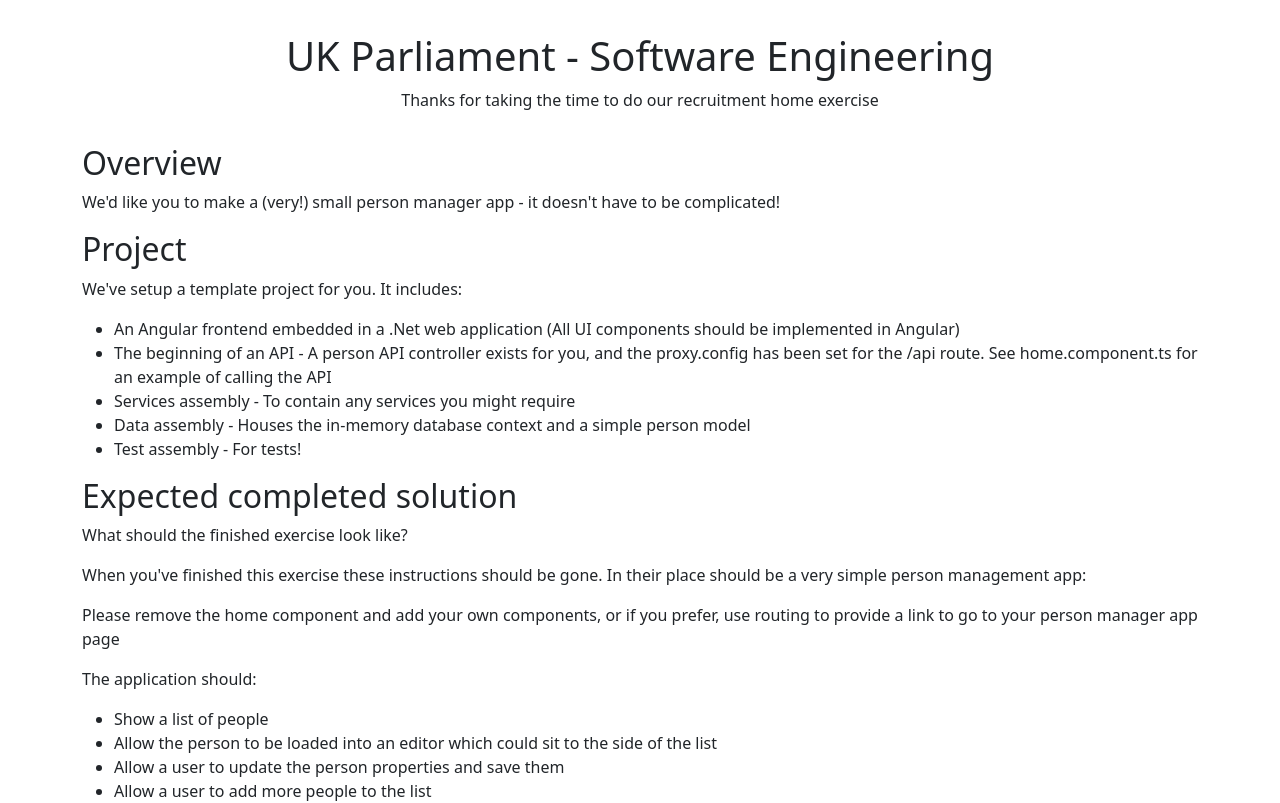
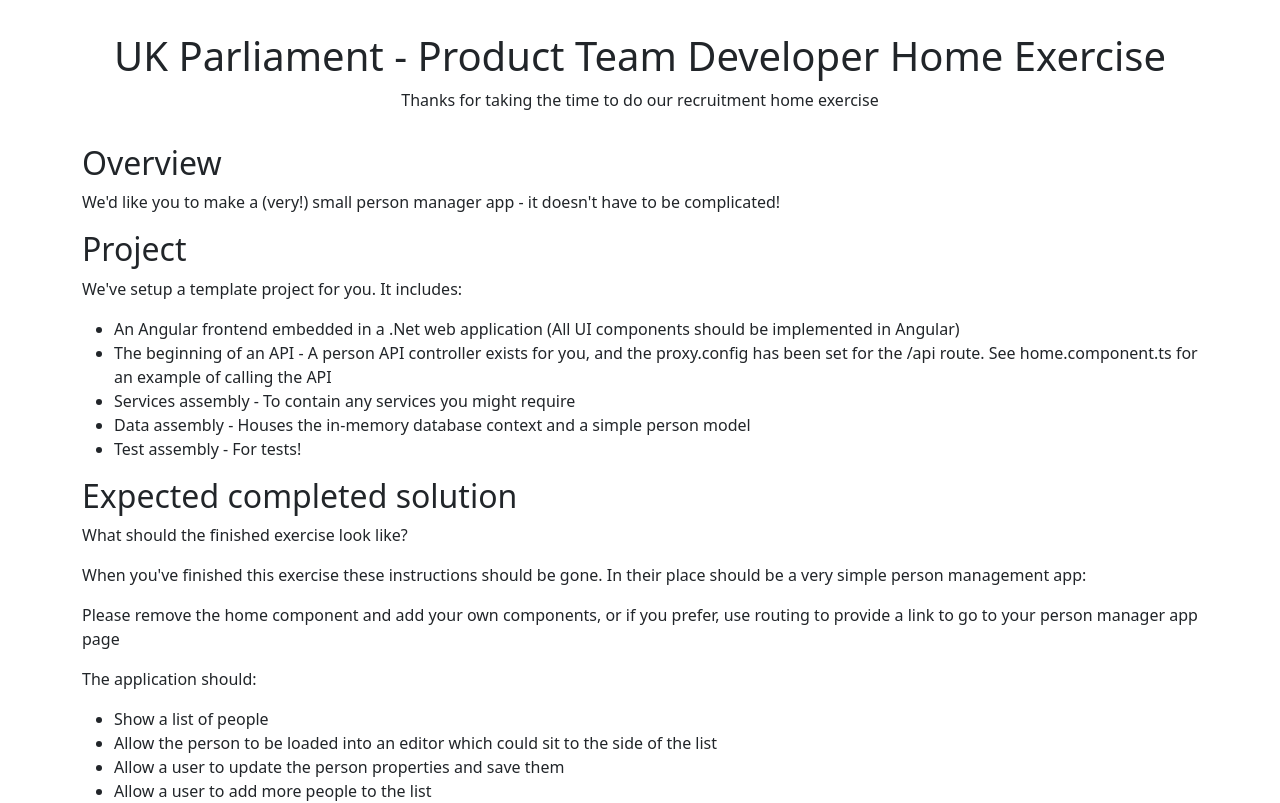
Before and after one commit to Tom-Kelly-UK-Parliament/home-exercise, an Angular app in the folder UKParliament.CodeTest.Web/ClientApp/: page / in a window 1280 px wide. Shown: the top 803 px of the page. Built offline with nearby package versions, Linux system fonts and the light colour scheme; no server answers.

Commit message:
feat: Updated wording to reflect Product team

```diff
--- a/UKParliament.CodeTest.Web/ClientApp/src/app/home/home.component.html
+++ b/UKParliament.CodeTest.Web/ClientApp/src/app/home/home.component.html
@@ -1,5 +1,5 @@
 <div class="welcome">
-  <h1>UK Parliament - Software Engineering</h1>
+  <h1>UK Parliament - Product Team Developer Home Exercise</h1>
   <p>Thanks for taking the time to do our recruitment home exercise</p>
 </div>
 
```
Also changed, not shown: 1 other file (tests, documents, lock files or other folders).
